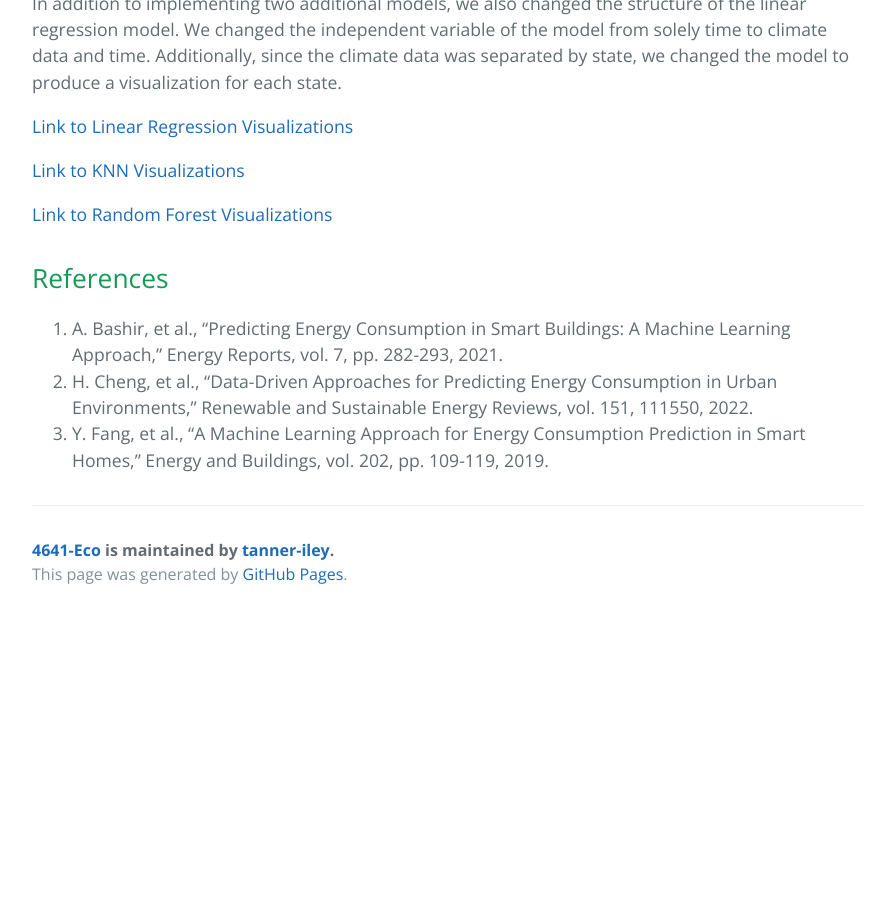
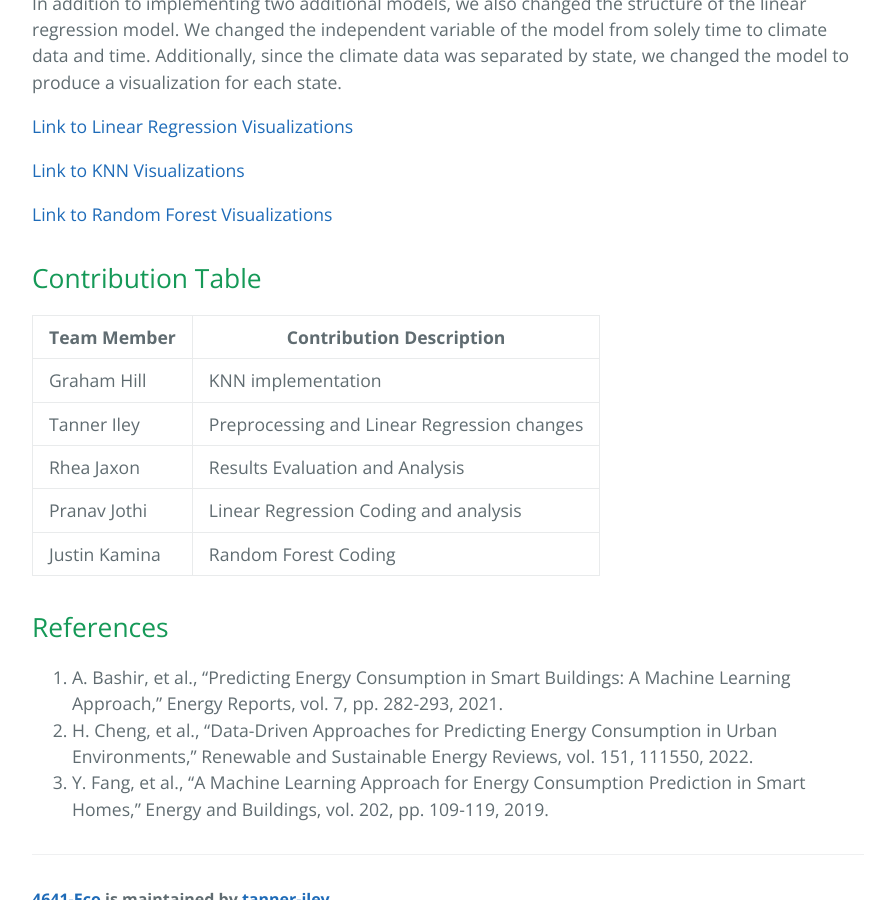
Before and after one commit to tanner-iley/4641-Eco, a Jekyll site: the page built from index.md, in a window 1280 px wide and 900 px high, scrolled down 6235 px. Shown: the whole window, without its empty margins (192-1072 px from the left). Built offline with Jekyll 4.4.1, drawn with Linux system fonts in a browser that asks for light colours; our own code applies the rules of GitHub Pages for plain Markdown files; before the commit the page ends 6853 px from its top, so only the background shows below that.

Commit message:
Update index.md

```diff
--- a/index.md
+++ b/index.md
@@ -126,6 +126,17 @@ In addition to implementing two additional models, we also changed the structure
 
 [Link to Random Forest Visualizations](./randomForest_images.md)
 
+
+## Contribution Table
+
+| Team Member     | Contribution Description                                |
+|-----------------|---------------------------------------------------------|
+| Graham Hill     | KNN implementation            |
+| Tanner Iley     | Preprocessing and Linear Regression changes            |
+| Rhea Jaxon      | Results Evaluation and Analysis                |
+| Pranav Jothi    | Linear Regression Coding and analysis               |
+| Justin Kamina   | Random Forest Coding                  |
+
 ## References
 
 1. A. Bashir, et al., "Predicting Energy Consumption in Smart Buildings: A Machine Learning Approach," Energy Reports, vol. 7, pp. 282-293, 2021.
```
